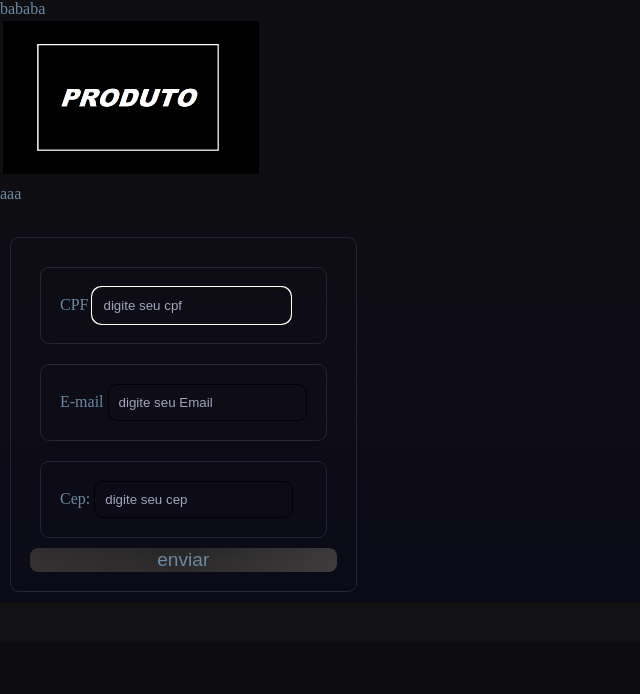
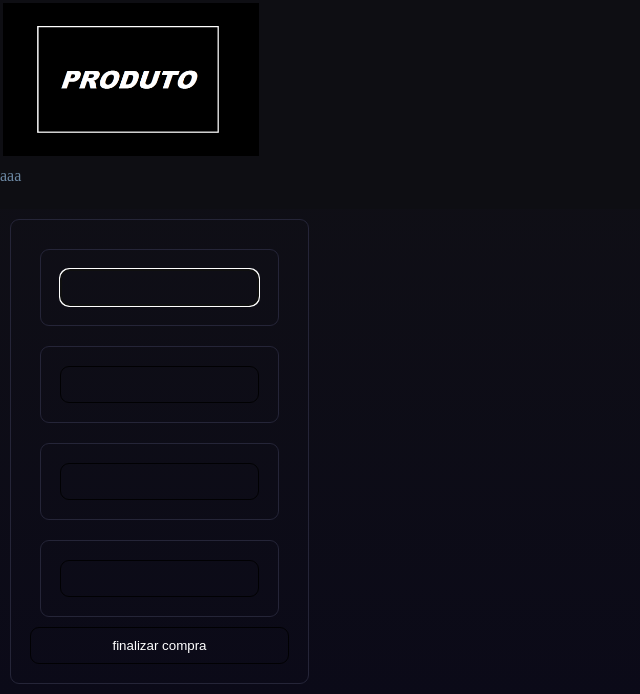
Before and after one commit to DANIELKENTARO/3-ano-analise, a PHP site: page /carrinho.html in a window 1280 px wide. Shown: the part 158-852 px from the top of the page, without its empty margins (0-640 px from the left). Before the commit the page ends 750 px from the top, so only its background shows below. Run offline with PHP 8.4, Linux system fonts and the light colour scheme.

Commit message:
Add files via upload

```diff
--- a/daniel/carrinho.html
+++ b/daniel/carrinho.html
@@ -6,6 +6,12 @@
     <meta name="viewport" content="width=device-width, initial-scale=0.0">
     <title>página</title>
     <link rel="stylesheet" href="css/style.css">
+    <style>
+        input{
+            background-color: #fff.34;
+            color: #fff !important;
+        }
+    </style>
     </head>
 <body>
     <header>
@@ -28,7 +34,7 @@
         <div class="carrinho">
             <div class="carrinho_produtos">
                 <div class="flex_carrinho">
-                    <label for="carrinho1">bababa</label>
+                    <label for="carrinho1"></label>
                     <img src="img/Sem título.png" alt="aaaa" id="img1">
                     <div class="bloco1" id="carrinho1">aaa</div>
                 </div>
@@ -37,18 +43,22 @@
                 <form action="#" method="post" class="formlogin">
                     <div class="flex_login">
                         <div class="formulario_input">
-                        <label for="cpf">CPF</label>
-                        <input type="text" id="cpf" placeholder="digite seu cpf" autofocus="true" required>
+                        <label for=""></label>
+                        <input type="" id="" placeholder="" autofocus="true" required>
                         </div>
                         <div class="formulario_input">
-                        <label for="email">E-mail</label>
-                        <input type="email" placeholder="digite seu Email" required>
+                        <label for=""></label>
+                        <input type="" placeholder="" required>
                         </div>
                         <div class="formulario_input">
-                        <label for="password">Cep:</label>
-                        <input type="number" placeholder="digite seu cep" required>
+                        <label for=""></label>
+                        <input type="" placeholder="" required>
                         </div>
-                        <button><a id="a" href="index.html">enviar</a></button>
+                        <div class="formulario_input">
+                        <label for=""></label>
+                        <input type="" placeholder="" required>
+                        </div>
+                        <input type="submit" value="finalizar compra">
                 </form>
             </div>
         </div>
```
Also changed, not shown: daniel.sql (+39 -5 lines), daniel/cadastro_produto.php (+7 -1 lines), daniel/criar_conta.php (+8 -2 lines), daniel/login.php (+7 -1 lines), daniel/testelogin.php (+9 -8 lines).
